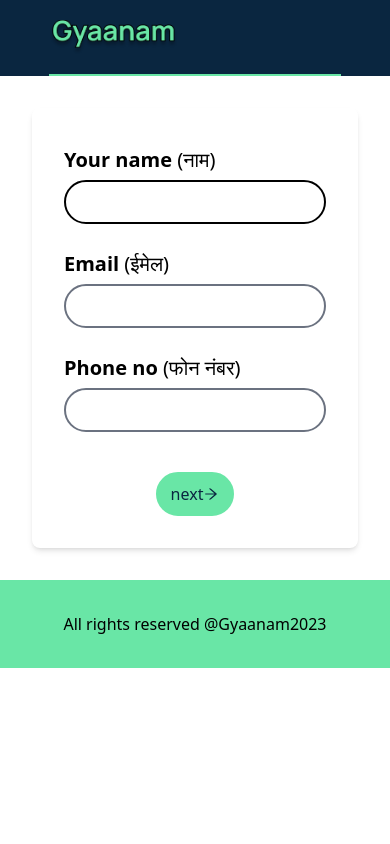
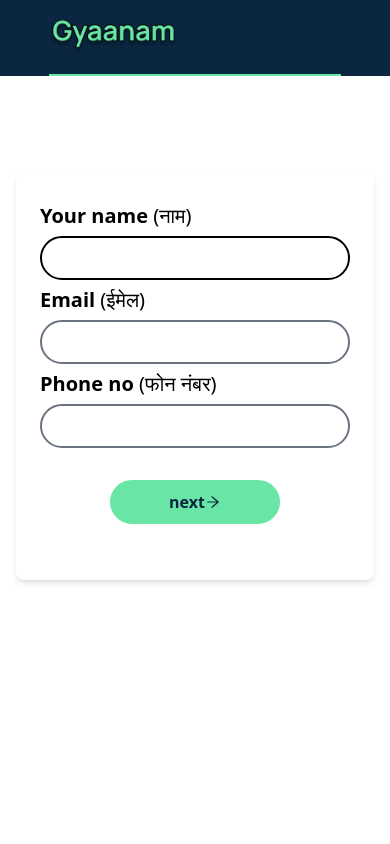
Before and after one commit to mildlycoder/gyaanam, a React (Vite) app: page /survey in a window 390 px wide. Shown: the top 844 px of the page. Built offline with nearby package versions, Linux system fonts and the light colour scheme.

Commit message:
added mobile optimisation

```diff
--- a/src/pages/Survey.jsx
+++ b/src/pages/Survey.jsx
@@ -32,6 +32,7 @@ const Survey = () => {
         const randomIndex = Math.floor(Math.random() * 9)
         const generatedCode = codes[randomIndex]
         setUser({...user, 'coupon_code': generatedCode})
+        console.log(user)
     },[])
 
     const [error, setError] = useState("")
@@ -92,11 +93,11 @@ const Survey = () => {
         }
     }
   return (
-    <main className='md:p-[5rem] p-[2rem]'>
-        <form className='shadow-md rounded-lg md:w-[60%] mx-auto flex flex-col gap-5 md:p-16 p-8'>
+    <main className='md:p-[5rem] p-[1rem] py-auto min-h-screen'>
+        <form className='md:w-[60%] mx-auto flex flex-col  md:gap-5'>
             {
                 (step === 1) &&
-                <>
+                <section className='shadow-md rounded-lg my-[5rem] md:p-16 p-6'>
                 <div>
                     <h1 className='md:text-2xl text-xl font-semibold'>Your name <span className='font-normal leading-10'>(नाम)</span></h1>
                     <input
@@ -125,14 +126,14 @@ const Survey = () => {
                     />
                 </div>
                 <h1 className='text-center text-md font-thin text-red-600'> {error} </h1>
-                <button onClick={checkPersonalInfo} className='bg-[#69E6A6] border-2 border-[#69E6A6] hover:bg-transparent hover:text-[#69E6A6] transition-all text-[#0A2640] flex items-center justify-center mx-auto py-2 rounded-l-full rounded-r-full w-[30%]'>
+                <button onClick={checkPersonalInfo} className='bg-[#69E6A6] border-2 border-[#69E6A6] hover:bg-transparent hover:text-[#69E6A6] transition-all text-[#0A2640] flex items-center justify-center mx-auto my-[2rem] py-2 rounded-l-full rounded-r-full w-[55%] font-semibold'>
                     next<AiOutlineArrowRight/>
                 </button>
-                </>
+                </section>
             }
             {
                 (step === 2)&&
-                <>
+                <section className='shadow-md rounded-lg md:p-16 p-6'>
                 <div className=' my-5' onChange={(e)=> setUser({...user, 'field': e.target.value})}>
                     <h1 className='md:md:text-2xl text-xl tex-xl font-semibold'>Field chosen <span className='font-normal leading-10'>(चुना हुआ क्षेत्र)</span></h1>
                     <div className='flex flex-col gap-4 my-3'>
@@ -284,15 +285,15 @@ const Survey = () => {
                     </div>
                 </div>
                 <h1 className='text-center text-md font-thin text-red-600'> {error} </h1>
-                <button onClick={checkNextStep} className='bg-[#69E6A6] border-2 border-[#69E6A6] hover:bg-transparent hover:text-[#69E6A6] transition-all text-[#0A2640] flex items-center justify-center mx-auto py-2 rounded-l-full rounded-r-full w-[30%]'>
+                <button onClick={checkNextStep} className='bg-[#69E6A6] border-2 border-[#69E6A6] hover:bg-transparent hover:text-[#69E6A6] transition-all text-[#0A2640] flex items-center justify-center mx-auto py-2 rounded-l-full rounded-r-full w-[55%] my-[1rem] font-semibold'>
                     next<AiOutlineArrowRight/>
                 </button>
-                </>
+                </section>
             }
 
             {
                 (step === 3) &&
-                <>
+                <section className='shadow-md rounded-lg md:p-16 p-6 flex flex-col md:gap-5 gap-2'>
                 <div className=' my-5' onChange={(e)=> setUser({...user, 'prep_status': e.target.value})}>
                     <h1 className='md:text-2xl text-xl font-semibold'>So far how is your preparation for upcoming examination? <span className='font-normal leading-10'>(अब तक आपकी आगामी परीक्षा की तैयारी कैसी है?)</span></h1>
                     <div className='flex flex-col gap-4 my-3'>
@@ -399,10 +400,10 @@ const Survey = () => {
                     </select>
                 </div>
                 <h1 className='text-center text-md font-thin text-red-600'> {error} </h1>
-                <button onClick={handleSubmit} className='bg-[#69E6A6] border-2 border-[#69E6A6] hover:bg-transparent hover:text-[#69E6A6] transition-all text-[#0A2640] md:text-2xl text-xl px-8 py-3 font-semibold rounded-l-full rounded-r-full'>
+                <button onClick={handleSubmit} className='bg-[#69E6A6] border-2 border-[#69E6A6] hover:bg-transparent hover:text-[#69E6A6] transition-all text-[#0A2640] md:text-2xl text-xl px-8 py-2 font-semibold rounded-l-full rounded-r-full md:w-[55%] w-[90%] mx-auto'>
                     Submit
                 </button>
-                </>
+                </section>
             }
             {
                (step === 4)&&
```
